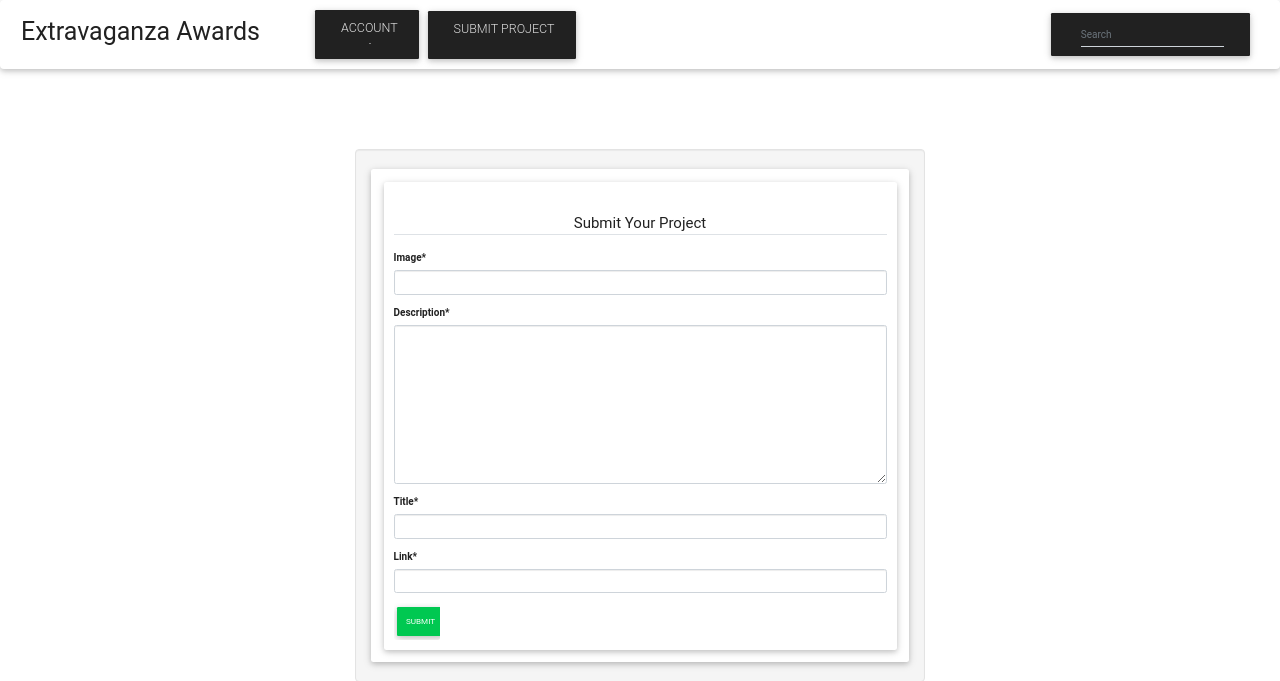
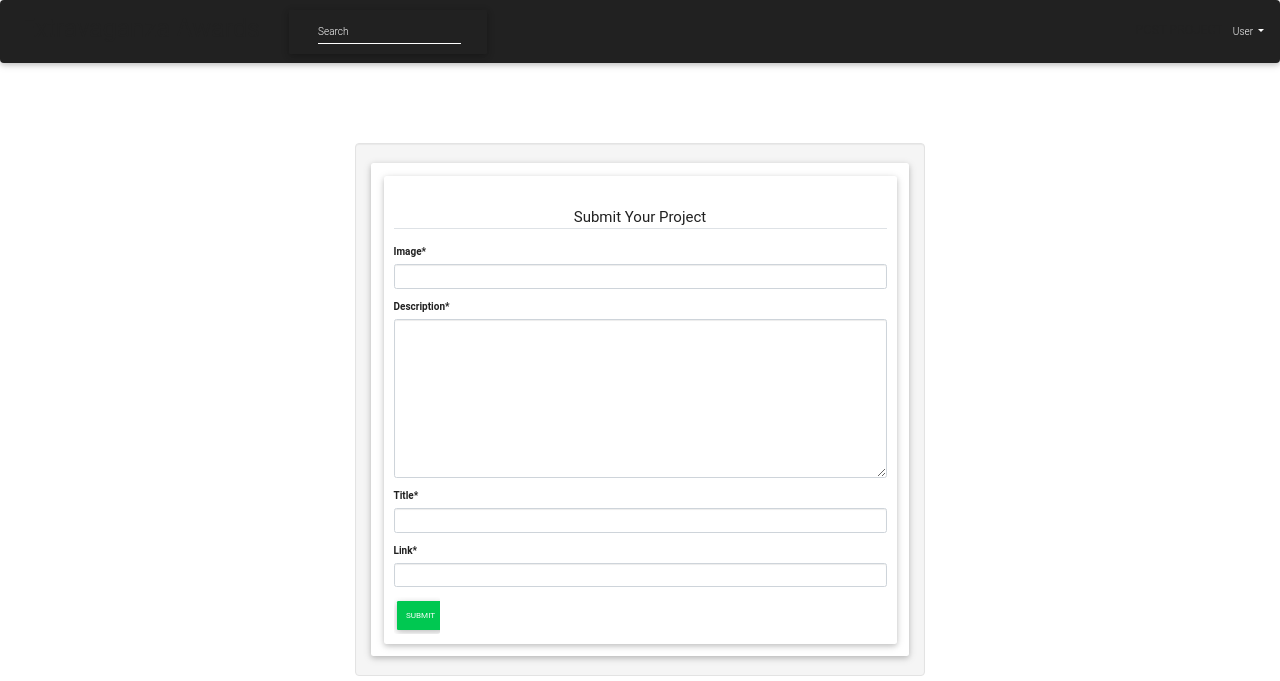
Before and after one commit to Valentino-Junior/extravangaza-awards, a Django app: page /new-project/ in a window 1280 px wide. Shown: the top 681 px of the page. Run offline with Django 4.2, Linux system fonts and the light colour scheme; the visitor is signed in with stand-in values (Sample User, id 1); some libraries are stand-ins or nearby versions.

Commit message:
Add styling

```diff
--- a/awards/templates/navbar.html
+++ b/awards/templates/navbar.html
@@ -1,8 +1,9 @@
+{% load static%}
+{% load bootstrap4 %}
 
-{% load static%}
 
 <!--Navbar-->
-<nav class="navbar navbar-expand-lg sticky-top">
+<nav class="navbar navbar-expand-lg sticky-top navbar-dark bg-dark">
 
     <!-- Navbar brand -->
     <div class="award">
@@ -12,59 +13,69 @@
         </a>
     </div>
     <!-- Collapse button -->
-  <button class="navbar-toggler bg-info text-white" type="button" data-toggle="collapse" data-target="#basicExampleNav"
-    aria-controls="basicExampleNav" aria-expanded="false" aria-label="Toggle navigation">
+    <button class="navbar-toggler bg-info text-white" type="button" data-toggle="collapse"
+        data-target="#basicExampleNav" aria-controls="basicExampleNav" aria-expanded="false"
+        aria-label="Toggle navigation">
         <!-- <span class="navbar-toggler-icon"></span> -->
         Menu
     </button>
 
     <!-- Collapsible content -->
     <div class="collapse navbar-collapse" id="basicExampleNav">
-
-    <!-- Links -->
-    <ul class="navbar-nav mr-auto text-white">
-      {% if user.is_authenticated %}
-      <!-- Dropdown -->
-      <div class="btn btn-dark btn-sm ml-5">
-        <li class="nav-item dropdown ml-2 text-light">
-          <a class="nav-link dropdown-toggle text-light" id="navbarDropdownMenuLink" data-toggle="dropdown"
-            aria-haspopup="true" aria-expanded="false"><h5>Account</h5></a>
-          <div class="dropdown-menu dropdown-primary text-dark" aria-labelledby="navbarDropdownMenuLink">
-            <a class="dropdown-item" href="{% url 'profile' %}">Profile</a>
-            <a class="dropdown-item" href="{% url 'logout' %}">Logout</a>
-          </div>
-        </li>
-      </div>
-      <div class=" mt-2 btn btn-dark btn-sm ml-2">
-        <li class="nav-item ml-2 ">
-          <a class="nav-link text-light" href="{% url 'newproject' %}"><h5>SUBMIT PROJECT</h5></a>
-        </li>
-      </div>
-      {% else %}
-      <div class="btn btn-dark btn-sm">
-        <li class="nav-item">
-          <a class="nav-link text-white" href="{% url 'login' %}"><h5>Login</h5></a>
-        </li>
-      </div>
-      <div class="btn btn-dark btn-sm">
-        <li class="nav-item">
-          <a class="nav-link text-white" href="{% url 'register' %}"><h5>Register</h5></a>
-        </li>
-      </div>
-      {% endif %}
-    </ul>
         <!-- Links -->
 
         <ul class="navbar-nav">
             <div class="btn btn-dark -sm">
                 <form class="form-inline" action="{% url 'search' %}">
                     <div class="md-form my-0">
-          <input class="form-control mr-sm-2 text-white" type="text" placeholder="Search" aria-label="Search" name="post">
+                        <input class="form-control mr-sm-2 text-white" type="text" placeholder="Search"
+                            aria-label="Search" name="post">
                     </div>
                 </form>
             </div>
         </ul>
     </div>
+
+        <!-- Links -->
+        <ul class="navbar-nav mr-auto text-white ">
+
+                {% if user.is_authenticated %}
+                <!-- Dropdown -->
+                <li class="nav-item ml-2 ">
+                    <a class="nav-link text-dark" href="{% url 'newproject' %}">
+                        <h5>POST PROJECT</h5>
+                    </a>
+                </li>
+
+                <li class="nav-item dropdown ">
+                    <a href="#" class=" nav-link dropdown-toggle text-black" aria-haspopup="true" data-toggle="dropdown" role="button" aria-expanded="false">User
+                    </a>
+                    <ul class="dropdown-menu text-black" role="menu">
+                        <li>
+                            <a href="{% url 'profile' %}">Profile</a>
+                        </li>
+                        <li>
+                            <a href="{% url 'logout' %}">Logout</a>
+                        </li>
+                    </ul>
+                </li>
+
+
+                {% else %}
+                <li class="nav-item">
+                    <a class="nav-link text-dark" href="{% url 'login' %}">
+                        <h5>Login</h5>
+                    </a>
+                </li>
+
+                <li class="nav-item">
+                    <a class="nav-link text-dark" href="{% url 'register' %}">
+                        <h5>Register</h5>
+                    </a>
+                </li>
+                {% endif %}
+        </ul>
+
     <!-- Collapsible content -->
 
 </nav>
```
Lines whose indentation alone changed are shown as unchanged.
